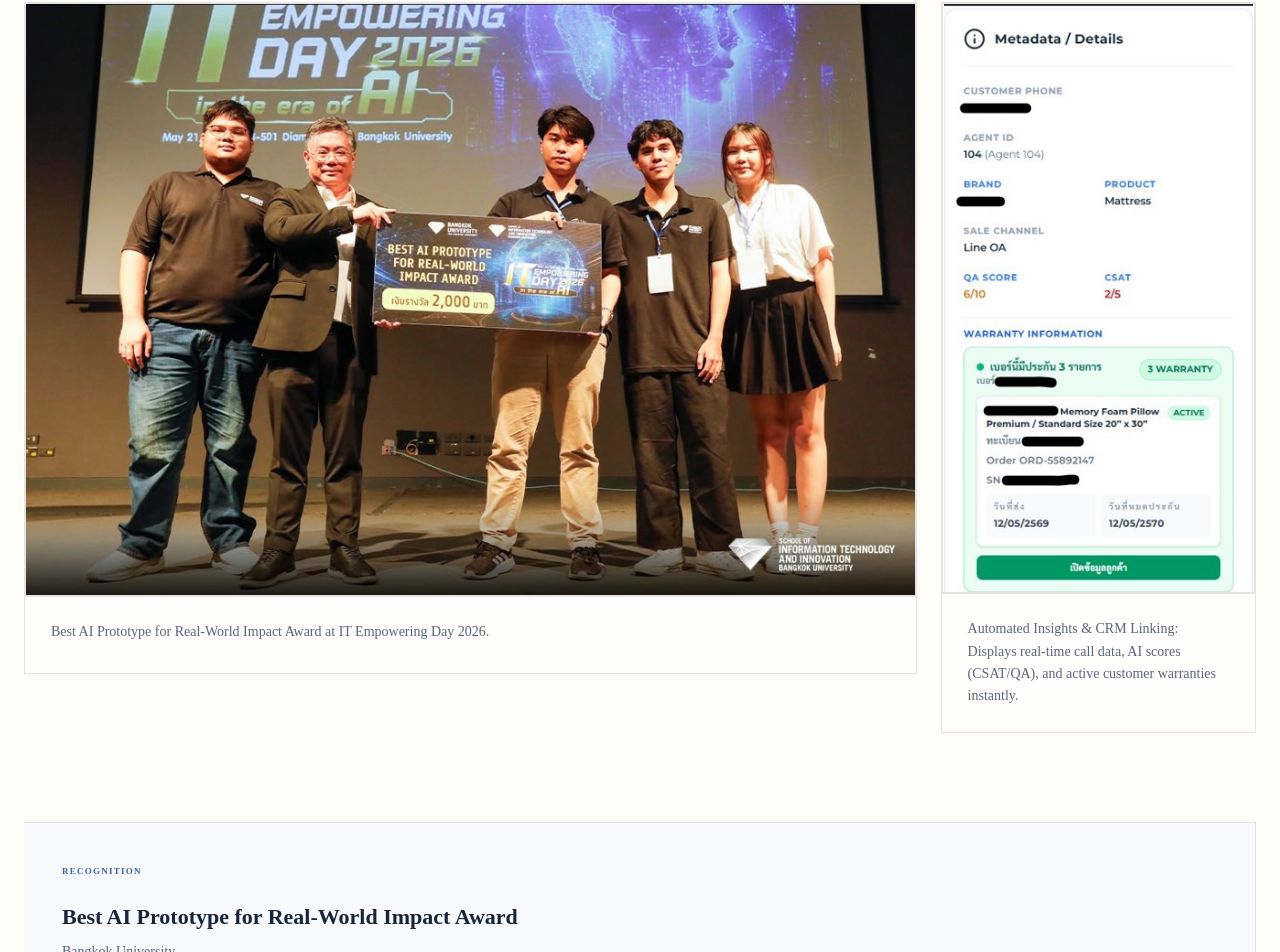
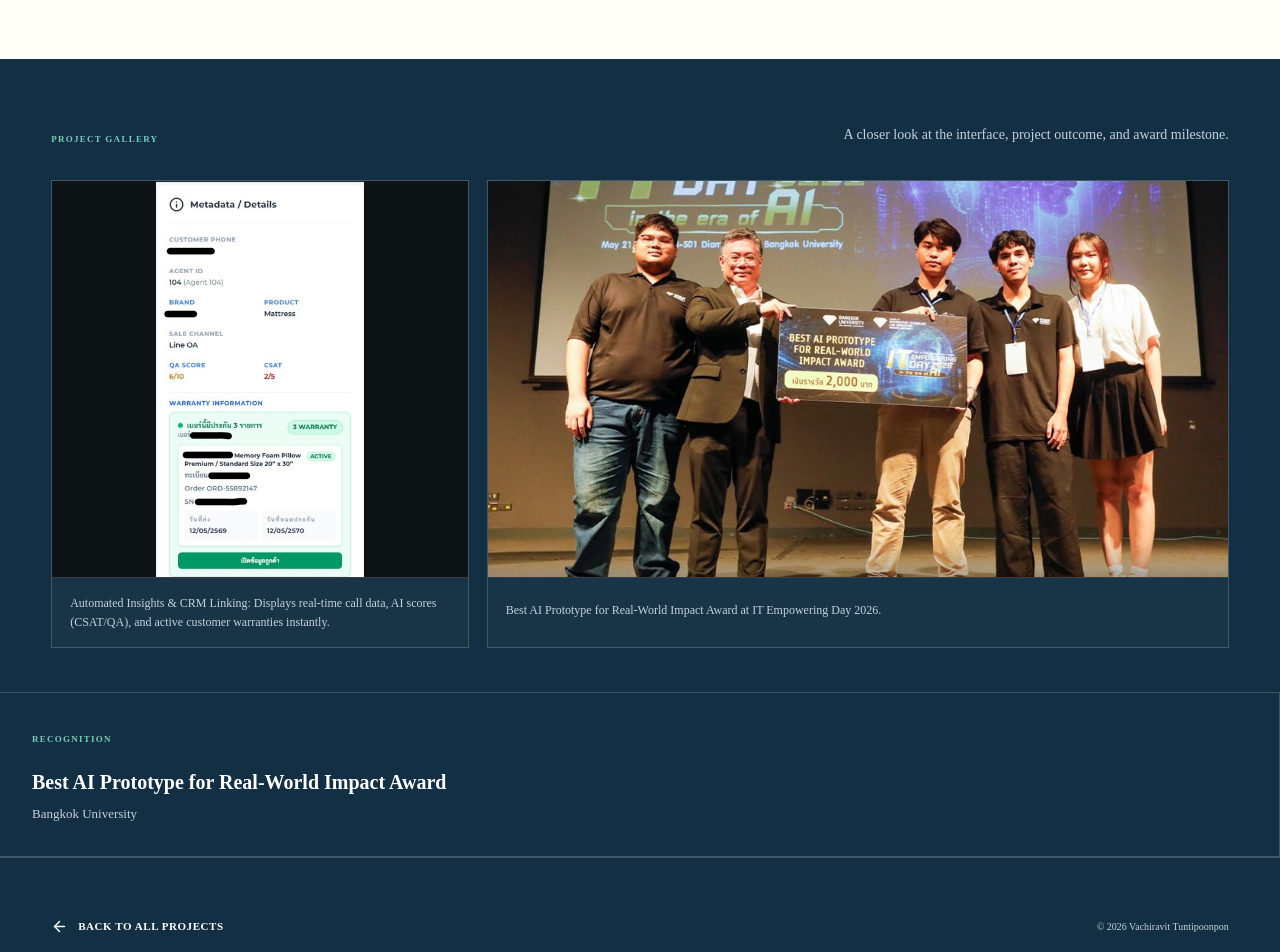
Before and after one commit to vachiravitz/portfolio-vachiravit, a Next.js app: page /projects/giewbu-ai-project in a window 1280 px wide. Shown: the part 1618-2570 px from the top of the page. Built offline with nearby package versions, Linux system fonts and the light colour scheme.

Commit message:
Restyle project gallery and closing section

```diff
--- a/app/case-study.css
+++ b/app/case-study.css
@@ -9,8 +9,11 @@
   --case-line: rgba(24, 36, 58, .12);
   --case-accent: #3d62a8;
   --case-secondary: #dce7f7;
+  --case-closing: #132f43;
+  --case-closing-text: #c4d2db;
+  --case-closing-line: rgba(255,255,255,.18);
+  --case-closing-accent: #79cdbd;
   --case-page-padding: clamp(24px, 4vw, 72px);
-  --case-content-width: 1520px;
   min-height: 100vh;
   overflow: hidden;
   background: var(--case-background);
@@ -57,20 +60,20 @@
 .case-gallery,
 .case-final-grid,
 .case-footer {
-  width: min(var(--case-content-width), calc(100% - 48px));
-  margin-inline: auto;
+  width: 100%;
+  margin-inline: 0;
 }
 
 .case-header,
 .case-hero,
 .case-gallery,
-.case-footer { padding-inline: 0; }
+.case-footer { padding-inline: var(--case-page-padding); }
 
 .case-header {
   display: flex;
   align-items: center;
   justify-content: space-between;
-  min-height: 72px;
+  min-height: 82px;
   border-bottom: 1px solid var(--case-line);
 }
 
@@ -105,10 +108,11 @@
 .case-back-top:hover,
 .case-footer a:hover { color: var(--case-accent); }
 
-.case-hero { padding-block: clamp(50px, 5vw, 76px) clamp(64px, 6vw, 92px); }
+.case-hero { padding-block: clamp(72px, 8vw, 120px) clamp(86px, 9vw, 132px); }
 .case-kicker,
 .case-eyebrow,
 .case-role > span,
+.case-summary-block > span,
 .case-final-block > span,
 .case-gallery-heading > span {
   color: var(--case-accent);
@@ -132,7 +136,7 @@
   margin: 0;
   color: var(--case-ink);
   font-family: var(--theme-heading-font);
-  font-size: clamp(62px, 8.6vw, 140px);
+  font-size: clamp(66px, 10vw, 154px);
   font-weight: 760;
   line-height: .82;
   letter-spacing: -.075em;
@@ -294,27 +298,34 @@
 .case-features h3 { margin: 30px 0 14px; color: var(--case-ink); font-size: 24px; letter-spacing: -.03em; }
 .case-features p { max-width: 360px; margin: 0; color: var(--case-text); font-size: 15px; line-height: 1.7; }
 
-.case-gallery { padding-block: clamp(64px, 7vw, 96px); }
+.case-closing {
+  margin-top: clamp(68px, 7vw, 104px);
+  background: var(--case-closing);
+  color: #ffffff;
+}
+
+.case-gallery { padding-block: clamp(42px, 5vw, 70px) 44px; }
 .case-gallery-heading { display: flex; justify-content: space-between; gap: 30px; align-items: end; margin-bottom: 34px; }
-.case-gallery-heading p { max-width: 520px; margin: 0; color: var(--case-text); font-size: 15px; line-height: 1.65; }
-.case-gallery-grid { display: grid; grid-template-columns: minmax(0, 2.83fr) minmax(220px, 1fr); gap: 24px; align-items: start; }
-.case-gallery figure { margin: 0; overflow: hidden; border: 1px solid var(--case-line); background: rgba(255,255,255,.64); box-shadow: none; }
+.case-closing .case-gallery-heading > span { color: var(--case-closing-accent); }
+.case-gallery-heading p { max-width: 520px; margin: 0; color: var(--case-closing-text); font-size: 14px; line-height: 1.65; }
+.case-gallery-grid { display: grid; grid-template-columns: minmax(320px, .72fr) minmax(0, 1.28fr); gap: 18px; align-items: stretch; }
+.case-gallery figure { margin: 0; overflow: hidden; border: 1px solid var(--case-closing-line); background: rgba(255,255,255,.025); box-shadow: none; }
 .case-gallery-wide { grid-column: 1 / -1; }
-.case-gallery-visual { border-bottom: 1px solid var(--case-line); }
-.case-gallery figure:not(.case-gallery-wide) .case-gallery-visual { height: auto; }
-.case-gallery-item-1 .case-gallery-visual { aspect-ratio: 1.5; }
-.case-gallery-item-2 .case-gallery-visual { aspect-ratio: .53; }
+.case-gallery-visual { height: clamp(340px, 31vw, 460px); border-bottom: 1px solid var(--case-closing-line); background: #0e1316; }
+.case-gallery figure:not(.case-gallery-wide) .case-gallery-visual { height: clamp(340px, 31vw, 460px); }
+.case-closing .case-image { border: 0; background: #0e1316; }
 .case-gallery-item-2 { margin-top: 0 !important; }
-.case-gallery figcaption { min-height: 76px; padding: 24px 26px; color: var(--case-text); font-size: 14px; line-height: 1.6; }
+.case-gallery figcaption { display: flex; align-items: center; min-height: 64px; padding: 16px 18px; color: var(--case-closing-text); font-size: 12px; line-height: 1.55; }
 
-.case-final-grid { display: grid; grid-template-columns: repeat(auto-fit, minmax(280px, 1fr)); margin-top: 0; border-top: 1px solid var(--case-line); border-left: 0; background: #f7f9fc; }
+.case-final-grid { display: grid; grid-template-columns: repeat(auto-fit, minmax(280px, 1fr)); margin-top: 0; border-top: 1px solid var(--case-closing-line); border-left: 0; background: transparent; }
 .case-final-after-gallery { margin-top: 0; }
-.case-final-block { min-height: 150px; padding: 34px 38px; border-right: 1px solid var(--case-line); border-bottom: 1px solid var(--case-line); }
-.case-final-block strong { display: block; max-width: 720px; margin-top: 22px; font-size: 22px; line-height: 1.3; }
-.case-final-block small { display: block; margin-top: 9px; color: var(--case-text); font-size: 14px; }
+.case-final-block { min-height: 138px; padding: 32px; border-right: 1px solid var(--case-closing-line); border-bottom: 1px solid var(--case-closing-line); }
+.case-closing .case-final-block > span { color: var(--case-closing-accent); }
+.case-final-block strong { display: block; max-width: 720px; margin-top: 20px; color: #ffffff; font-size: 20px; line-height: 1.3; }
+.case-final-block small { display: block; margin-top: 9px; color: var(--case-closing-text); font-size: 13px; }
 .case-final-block ul { display: grid; grid-template-columns: 1fr 1fr; gap: 11px 28px; margin: 24px 0 0; padding: 0; list-style: none; }
-.case-final-block li { color: var(--case-text); font-size: 12px; }
-.case-final-block li::before { margin-right: 8px; color: var(--case-accent); content: "—"; }
+.case-final-block li { color: var(--case-closing-text); font-size: 12px; }
+.case-final-block li::before { margin-right: 8px; color: var(--case-closing-accent); content: "—"; }
 
 .case-documentation {
   display: flex;
@@ -336,7 +347,9 @@
 .case-documentation span { display: inline-flex; align-items: center; gap: 12px; }
 .case-documentation:hover { color: #ffffff; filter: brightness(.94); }
 
-.case-footer { display: flex; align-items: center; justify-content: space-between; min-height: 170px; color: var(--case-text); font-size: 10px; }
+.case-closing .case-footer { display: flex; align-items: center; justify-content: space-between; min-height: 138px; border-top: 1px solid var(--case-closing-line); color: var(--case-closing-text); font-size: 10px; }
+.case-closing .case-footer a { color: #ffffff; }
+.case-closing .case-footer a:hover { color: var(--case-closing-accent); }
 
 @media (max-width: 1000px) {
   .case-title-row { grid-template-columns: 1fr; }
@@ -353,10 +366,10 @@
   .case-features,
   .case-gallery,
   .case-final-grid,
-  .case-footer { width: min(100% - 28px, var(--case-content-width)); }
+  .case-footer { width: 100%; }
   .case-brand span { display: none; }
   .case-title-row h1 { font-size: clamp(52px, 17vw, 82px); }
-  .case-hero { padding-block: 44px 58px; }
+  .case-hero { padding-bottom: 76px; }
   .case-overview { margin-top: 0; }
   .case-cover { min-height: 0; padding: 18px; }
   .case-cover:has(.case-image-placeholder) { min-height: 390px; }
@@ -365,9 +378,9 @@
   .case-features,
   .case-gallery-grid { grid-template-columns: 1fr; }
   .case-gallery-wide { grid-column: auto; }
-  .case-gallery-item-2 { justify-self: center; width: min(100%, 420px); margin-top: 0 !important; }
+  .case-gallery-item-2 { margin-top: 0 !important; }
   .case-gallery-heading { align-items: flex-start; flex-direction: column; }
-  .case-gallery-item-1 .case-gallery-visual { height: auto; aspect-ratio: 1.5; }
-  .case-gallery-item-2 .case-gallery-visual { height: auto; aspect-ratio: .53; }
+  .case-gallery-visual,
+  .case-gallery figure:not(.case-gallery-wide) .case-gallery-visual { height: 360px; }
   .case-footer { align-items: flex-start; flex-direction: column; justify-content: center; gap: 18px; }
 }
--- a/app/components/ProjectCaseStudy.tsx
+++ b/app/components/ProjectCaseStudy.tsx
@@ -77,6 +77,7 @@
         </section>
       ) : null}
 
+      <div className="case-closing">
       {project.details.gallery.length ? (
         <section className="case-gallery">
           <div className="case-gallery-heading"><span>PROJECT GALLERY</span><p>A closer look at the interface, project outcome, and award milestone.</p></div>
@@ -111,6 +112,7 @@
         <a href="/#projects"><ArrowLeft size={17} />Back to all projects</a>
         <span>© {new Date().getFullYear()} {profile.name}</span>
       </footer>
+      </div>
     </main>
   );
 }
--- a/app/data/projects.ts
+++ b/app/data/projects.ts
@@ -35,8 +35,8 @@
         { number: "03", title: "Structured Insights", description: "Extracts products, issues, solutions, and employee performance signals." },
       ],
       gallery: [
+        { image: "/images/projects/giewbu-cover2.jpg", caption: "Automated Insights & CRM Linking: Displays real-time call data, AI scores (CSAT/QA), and active customer warranties instantly.", wide: false, fit: "contain" },
         { image: "/images/projects/giewbu-award.jpg", caption: "Best AI Prototype for Real-World Impact Award at IT Empowering Day 2026.", wide: false, fit: "cover" },
-        { image: "/images/projects/giewbu-cover2.jpg", caption: "Automated Insights & CRM Linking: Displays real-time call data, AI scores (CSAT/QA), and active customer warranties instantly.", wide: false, fit: "contain" },
 
       ],
       collaborators: [], // ตัวอย่าง: ["Name One", "Name Two"]
```
